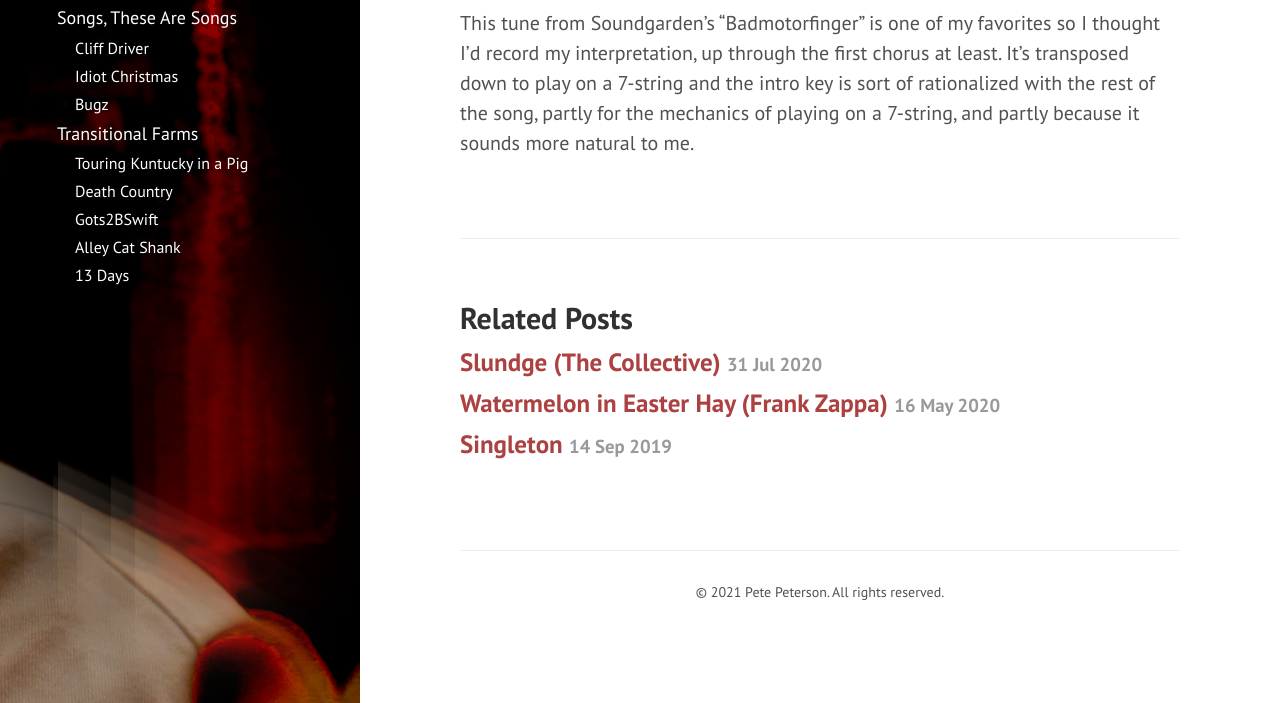
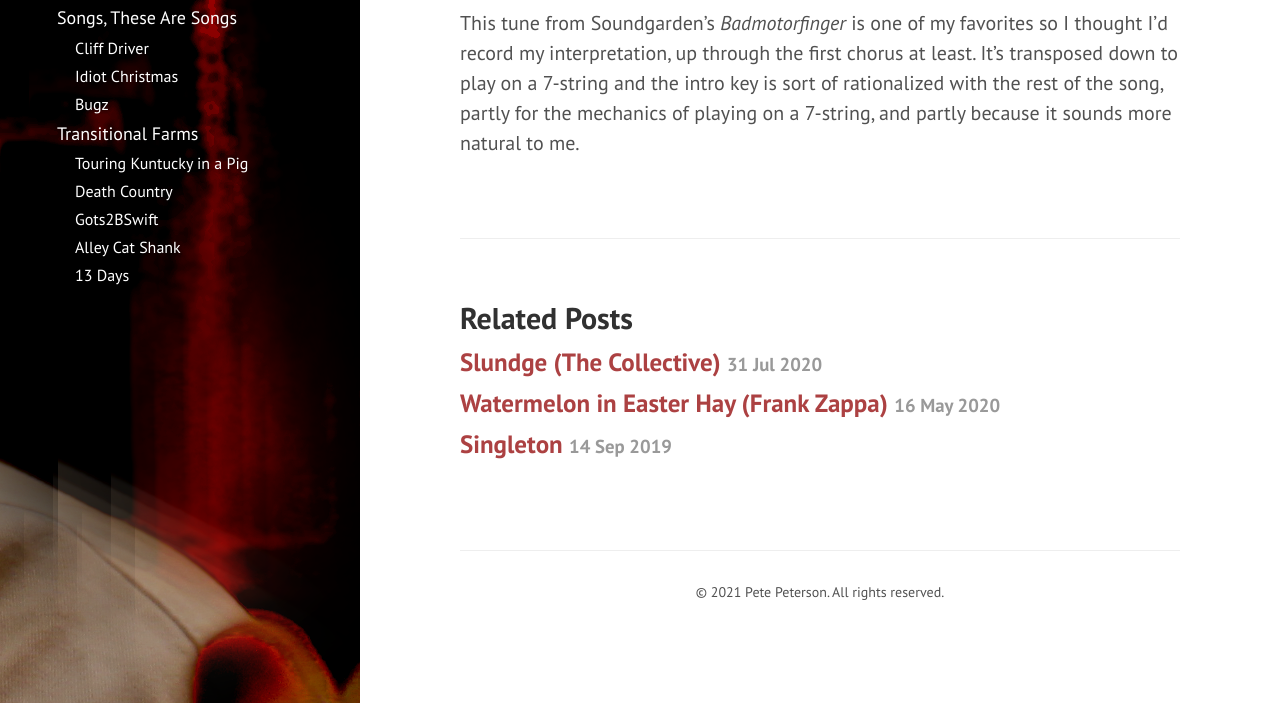
Before and after one commit to petepm/petepm.github.io, a Jekyll site: the page built from _posts/2021-03-12-searching-with-my-good-eye-kinda-closed.md, in a window 1280 px wide and 1198 px high. Shown: the part 495-1198 px from the top of the window. Built offline with Jekyll 4.4.1, drawn with Linux system fonts in a browser that asks for light colours; nearby versions of some CDN libraries.

Commit message:
Italicize album title

```diff
--- a/_posts/2021-03-12-searching-with-my-good-eye-kinda-closed.md
+++ b/_posts/2021-03-12-searching-with-my-good-eye-kinda-closed.md
@@ -5,5 +5,5 @@ title: Searching With My Good Eye Kinda Closed
 
 <iframe width="560" height="315" src="https://www.youtube.com/embed/7MJrRQGQDug" frameborder="0" allow="accelerometer; autoplay; encrypted-media; gyroscope; picture-in-picture" allowfullscreen></iframe>
 
-This tune from Soundgarden's "Badmotorfinger" is one of my favorites so I thought I'd record my interpretation, up through the first chorus at least.
+This tune from Soundgarden's _Badmotorfinger_ is one of my favorites so I thought I'd record my interpretation, up through the first chorus at least.
 It's transposed down to play on a 7-string and the intro key is sort of rationalized with the rest of the song, partly for the mechanics of playing on a 7-string, and partly because it sounds more natural to me.
```
